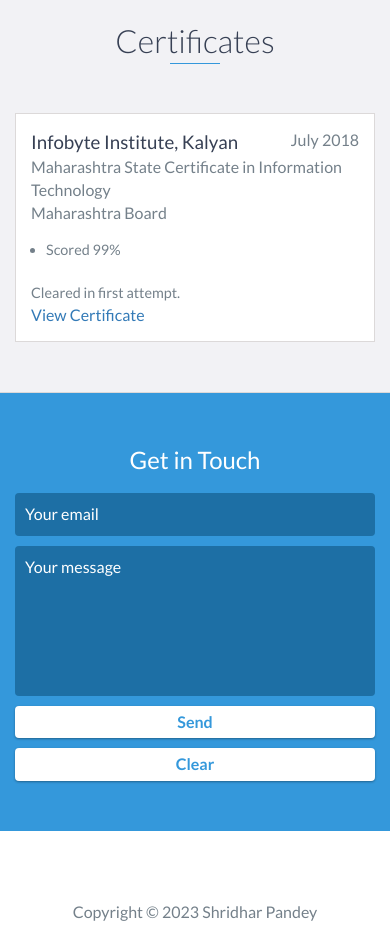
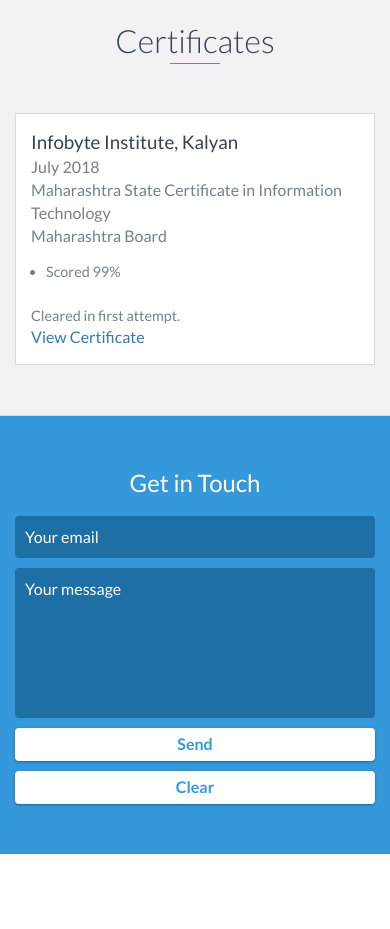
Before and after one commit to shridey/shridey.github.io, a website: page index.html in a window 390 px wide. Shown: the part 3320-4249 px from the top of the page. Drawn offline with nearby package versions, Linux system fonts and the light colour scheme.

Commit message:
made responsible certificate

```diff
--- a/css/styles.css
+++ b/css/styles.css
@@ -887,6 +887,11 @@
         transform: none
     }
 
+    .certificate-block h3,
+    .certificate-block span {
+        float: none
+    }
+
     footer {
         text-align: center
     }
```
